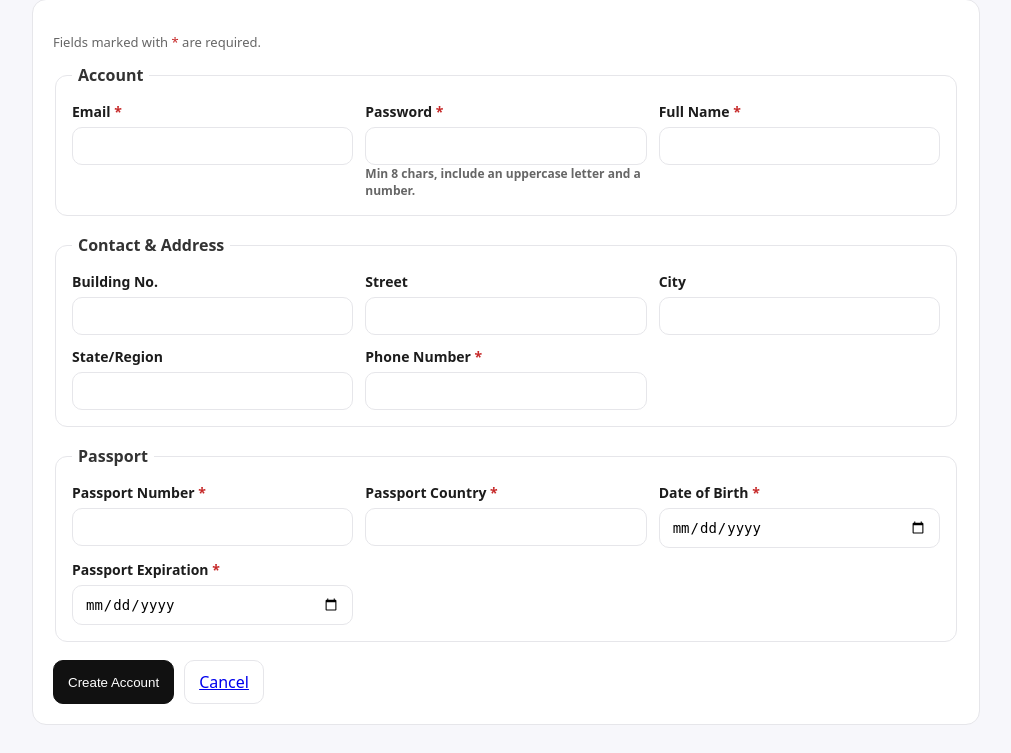
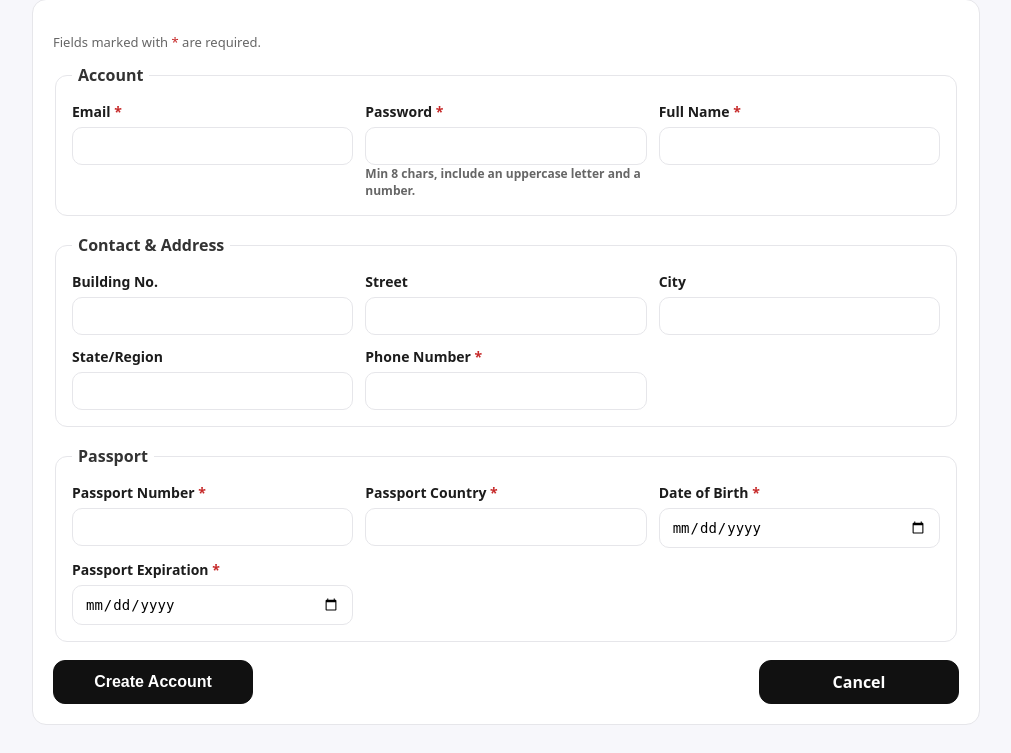
Before and after one commit to Aman-Sunesh/Airline-Ticket-Reservation-System-Using-MySQL-and-Flask, a Flask app: page /register in a window 1280 px wide. Shown: the part 89-842 px from the top of the page, without its empty margins (134-1145 px from the left). Run offline with Flask 3, Linux system fonts and the light colour scheme.

Commit message:
Refactor button styles and update action layout

```diff
--- a/templates/register.html
+++ b/templates/register.html
@@ -21,9 +21,19 @@
     label.required > span::after { content:" *"; color:var(--danger); }
     input { padding:10px 12px; border:1px solid var(--border); border-radius:10px; background:#fff; font-size:14px; }
     .hint { font-size:12px; color:var(--muted); margin-top:-6px; }
-    .actions { display:flex; gap:10px; flex-wrap:wrap; }
-    .btn { appearance:none; border:1px solid var(--border); background:#fff; padding:10px 14px; border-radius:10px; cursor:pointer; }
-    .btn.primary { background:var(--accent); color:#fff; border-color:var(--accent); }
+    .actions { display:flex; gap:10px; flex-wrap:wrap; justify-content:space-between; align-items:center; }
+    .btn{
+      -webkit-appearance:none; appearance:none;
+      display:inline-flex; align-items:center; justify-content:center;
+      height:44px; min-width:200px; padding:0 16px;
+      border:1px solid #111; border-radius:12px; background:#fff;
+      cursor:pointer; text-decoration:none; text-align:center;
+      font-size:16px; font-weight:600; line-height:1;
+      box-sizing:border-box;
+    }
+    .btn.primary{ background:#111; color:#fff; border-color:#111; }
+    .btn.primary:link,.btn.primary:visited{ color:#fff; }
+    .actions .btn{ flex:0 0 200px; }
     .alert { padding:10px 12px; border-radius:10px; background:#fff4f4; border:1px solid #ffd7d7; color:#8a1c1c; }
     .muted { color:var(--muted); font-size:13px; }
   </style>
@@ -132,7 +142,7 @@
 
         <div class="actions">
           <button class="btn primary" type="submit">Create Account</button>
-          <a class="btn" href="/">Cancel</a>
+          <a class="btn primary" href="/" role="button">Cancel</a>
         </div>
       </form>
     </div>
```
